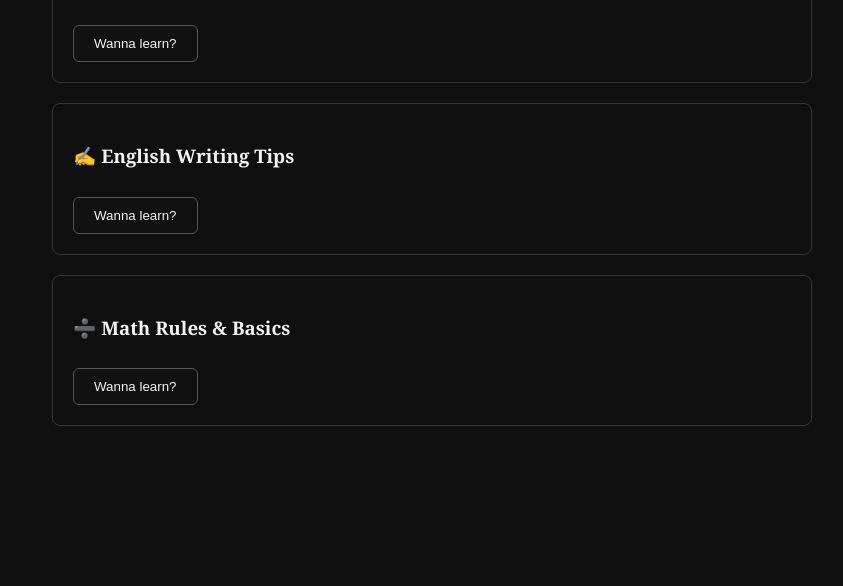
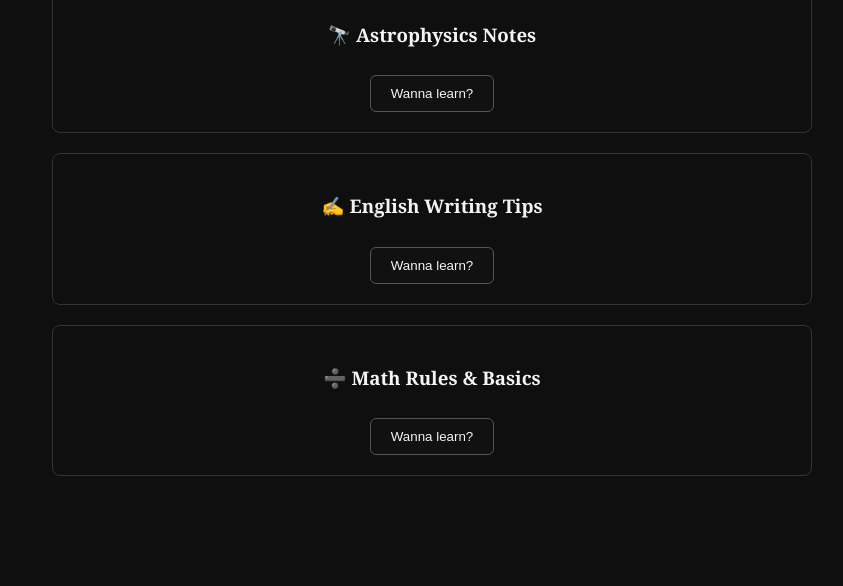
Before and after one commit to umerninsaleem/lighthouse, a plain HTML site: page notes.html in a window 1280 px wide. Shown: the part 255-841 px from the top of the page, without its empty margins (208-1051 px from the left). Before the commit the page ends 800 px from the top, so only its background shows below. Drawn offline with Linux system fonts and the light colour scheme.

Commit message:
Update notes.html

```diff
--- a/notes.html
+++ b/notes.html
@@ -29,8 +29,8 @@
       </ul>
     </nav>
   </header>
-  <main>
-    <section class='content'>
+  <main class="hero slide-in">
+    <section class='slide-in'>
       <h2>Notes</h2>
 
       <div class='note-section'>
```
